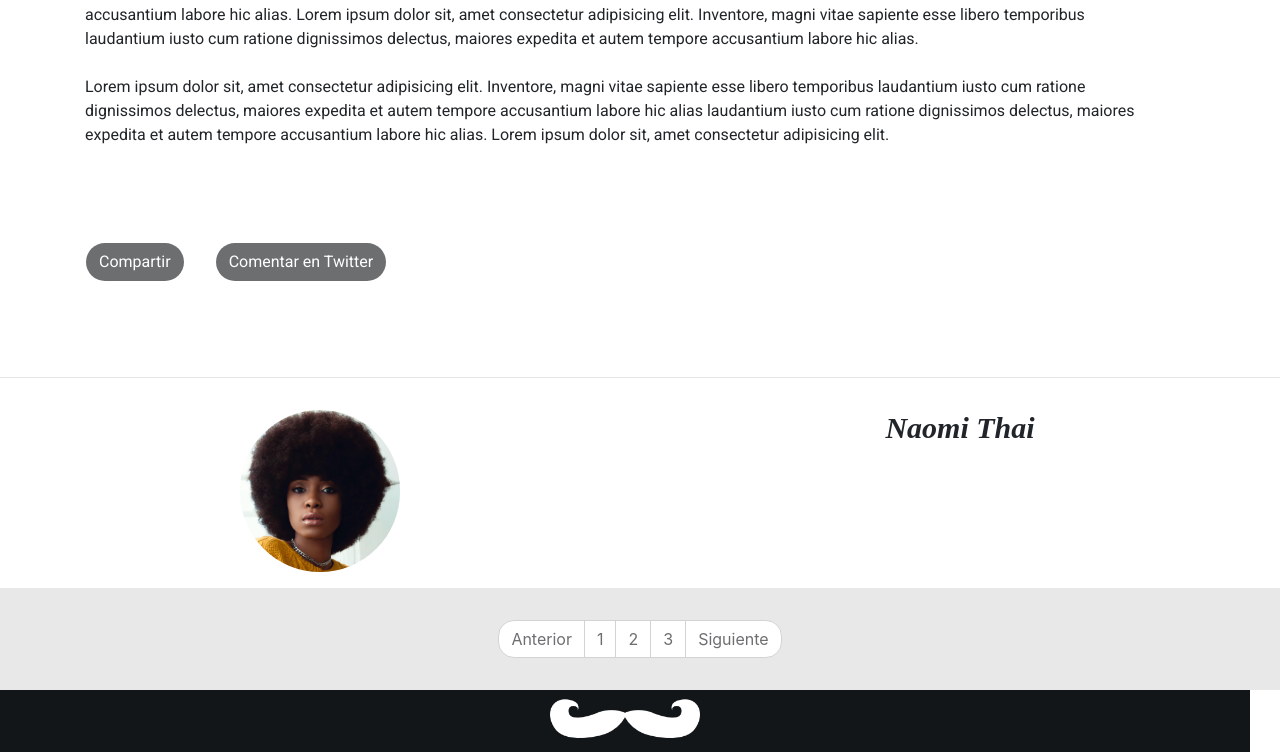
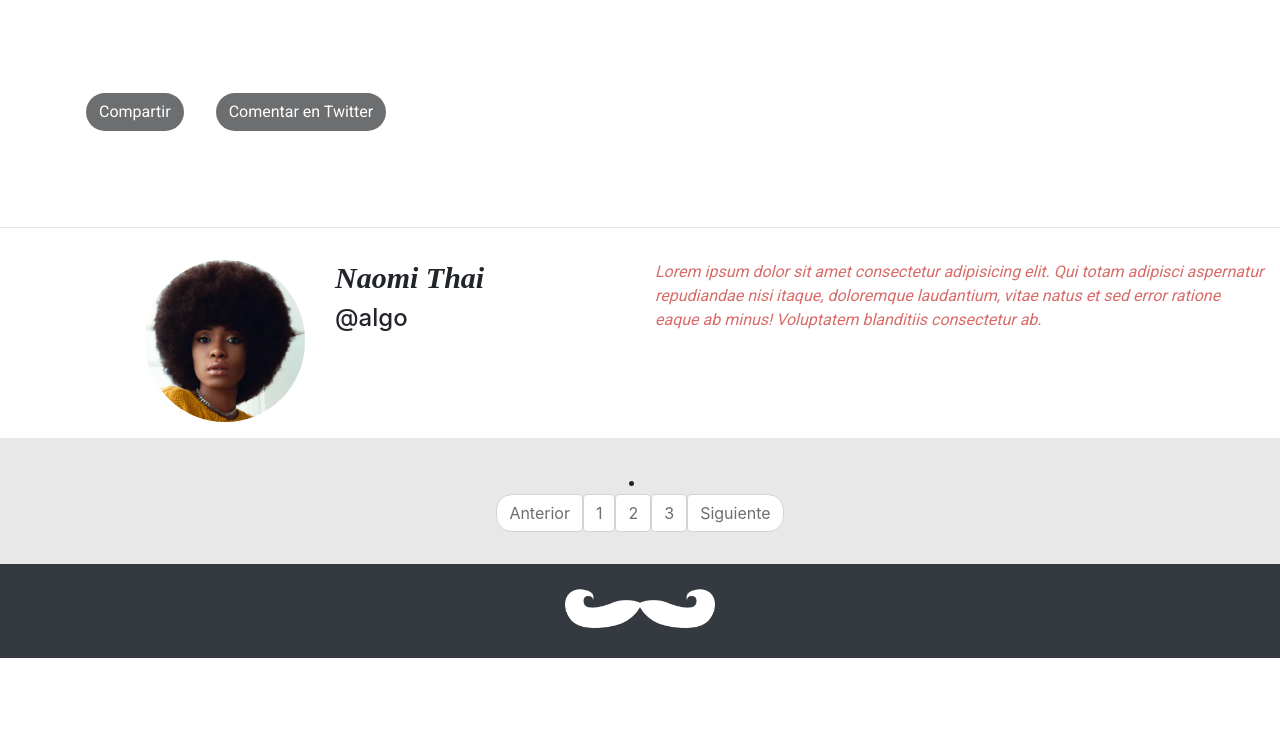
Before and after one commit to mrdanjer/Modulo-2, a plain HTML site: page index.html in a window 1280 px wide. Shown: the part 1099-1851 px from the top of the page. After the commit the page ends 1757 px from the top, so only its background shows below. Drawn offline with nearby package versions, Linux system fonts and the light colour scheme; a web font is replaced by a local one.

Commit message:
Subida Final Blog Barbershop

```diff
--- a/index.html
+++ b/index.html
@@ -50,10 +50,11 @@
         </nav>
     </header>
     <main class="main">
-        <div class="container">
-            <div id="imagen-primera">
-                <h1>5 formas de cuidar<br>tu corte de cabello
-                </h1>
+        <div class="container-fluid">
+            <div class="row">
+                <div id="imagen-primera" class="col-12 text-center">
+                    <h1>5 formas de cuidar tu corte de cabello</h1>
+                </div>
             </div>
         </div>
         <div class="container col-6-lg col-12-sm text-center" id=texto-principal>
@@ -109,20 +110,28 @@
     </main>
 
     <footer>
-        <div class="container fluid col-12">
+        <div class="container-fluid">
             <div class="row" id="fila-1-footer">
-                <div class="container col-3 text-center" id="naomi">
+                <div class="col-12 col-md-3 text-right" id="naomi">
                     <img src="../Modulo-2/images/naomi-thai.png" alt="">
                 </div>
-                <div class="container col-3 text-center" id="nombre-naomi">
+                <div class="col-12 col-md-3" id="nombre-naomi">
                     <h3>Naomi Thai</h3>
+                    <h4 class="color-pink">@algo</h4>
+                </div>
+                <div class="col-6">
+                    <p class="texto-naomi">Lorem ipsum dolor sit amet consectetur adipisicing elit. Qui totam adipisci
+                        aspernatur
+                        repudiandae
+                        nisi itaque, doloremque laudantium, vitae natus et sed error ratione eaque ab minus! Voluptatem
+                        blanditiis consectetur ab.</p>
                 </div>
             </div>
         </div>
         <div class="container fluid col-12">
             <div class="row" id="fila-2-footer">
+                <li class="page-item">
                     <ul class="pagination justify-content-center">
-                    <li class="page-item">
                         <a class="page-link" href="#" id="anterior">Anterior</a>
                 </li>
                 <li class="page-item"><a class="page-link" href="#">1</a></li>
@@ -134,9 +143,9 @@
                 </ul>
             </div>
         </div>
-        <div class="container fluid col-12">
-            <div class="row" id="fila-3-footer">
-                <div class="container-fluid col-6 text-center">
+        <div class="container-fluid">
+            <div class="row bg-dark py-3">
+                <div class="col-12 text-center">
                     <img src="../Modulo-2/images/logo.png" class="img-footer" alt="responsive-image">
                 </div>
             </div>
```
Lines whose indentation alone changed are shown as unchanged.
